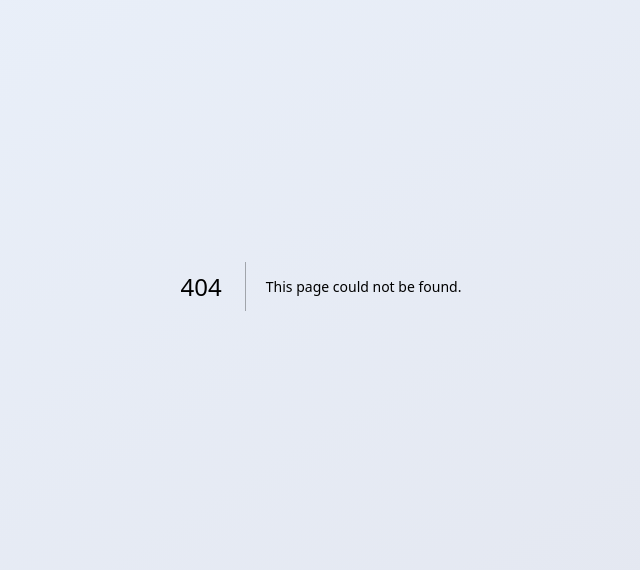
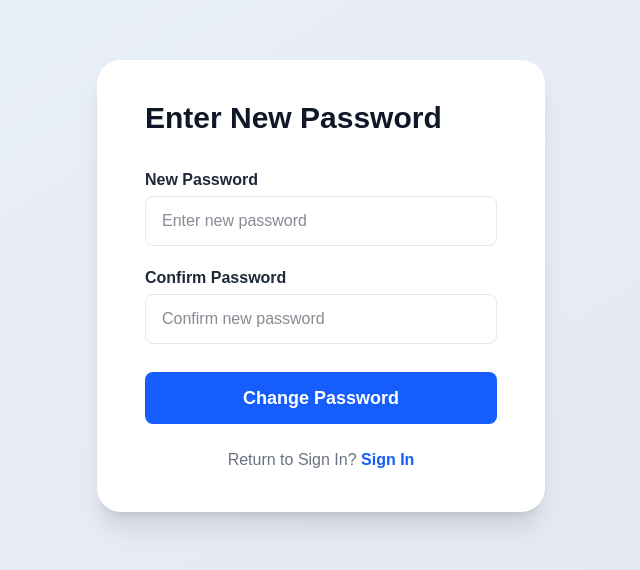
Before and after one commit to willspot/Health-Tracker, a Next.js app in the folder frontend/: page /forgot-password in a window 1280 px wide. Before the commit this address had no page. Shown: the part 114-684 px from the top of the page, without its empty margins (319-959 px from the left). Built offline with nearby package versions, Linux system fonts and the light colour scheme; no server answers.

Commit message:
forgot password added

```diff
--- /dev/null
+++ b/frontend/src/app/confirm-email/page.tsx
@@ -0,0 +1,113 @@
+"use client";
+import { useState } from "react";
+
+const API_URL = process.env.NEXT_PUBLIC_API_URL;
+
+export default function Confirmemail() {
+  const [email, setEmail] = useState("");
+  const [error, setError] = useState("");
+  const [loading, setLoading] = useState(false);
+  const [showPopup, setShowPopup] = useState(false);
+
+  const checkEmail = async (email: string) => {
+    try {
+      const response = await fetch(`${API_URL}/check-email`, {
+        method: "POST",
+        headers: {
+          "Content-Type": "application/json",
+          Accept: "application/json",
+        },
+        body: JSON.stringify({ email }),
+      });
+
+      const data = await response.json();
+
+      // redirect to include email in query string
+    if (response.ok && data.exists) {
+        window.location.href = `/forgot-password?email=${encodeURIComponent(email)}`;
+    } else {
+        // Email not found → show popup
+        setShowPopup(true);
+      }
+    } catch (err) {
+      console.error("Error checking email:", err);
+      setError("Something went wrong. Please try again.");
+    }
+  };
+
+  const handleSubmit = async (e: React.FormEvent) => {
+    e.preventDefault();
+    setError("");
+    setShowPopup(false);
+    setLoading(true);
+
+    await checkEmail(email);
+
+    setLoading(false);
+  };
+
+  return (
+    <div className="min-h-screen flex items-center justify-center bg-gradient-to-br from-[#eaf1fb] to-[#e3e6ef]">
+      <div className="bg-white rounded-3xl shadow-xl px-12 py-10 w-full max-w-md flex flex-col items-center">
+        <h1 className="text-3xl font-bold text-gray-900 mb-8 w-full text-left">
+          Confirm Email
+        </h1>
+        <form className="w-full flex flex-col gap-5" onSubmit={handleSubmit}>
+          <div>
+            <label className="block text-base font-semibold text-gray-800 mb-1">
+              Email
+            </label>
+            <input
+              type="email"
+              className="w-full px-4 py-3 rounded-lg border text-gray-900 border-gray-200 focus:outline-none focus:border-blue-500 transition text-base"
+              placeholder="Enter your email"
+              value={email}
+              onChange={(e) => setEmail(e.target.value)}
+              required
+            />
+          </div>
+          <button
+            type="submit"
+            className="w-full mt-2 py-3 rounded-lg bg-blue-600 text-white font-semibold text-lg hover:bg-blue-700 transition"
+            disabled={loading}
+          >
+            {loading ? "Checking..." : "Confirm"}
+          </button>
+
+          {error && <div className="text-red-600 text-center mt-2">{error}</div>}
+        </form>
+
+        {/* Custom popup */}
+        {showPopup && (
+          <div className="fixed inset-0 flex items-center justify-center bg-black/50">
+            <div className="bg-white rounded-xl shadow-lg p-6 max-w-sm text-center">
+              <h2 className="text-lg font-bold text-gray-900 mb-3">
+                Email Not Found
+              </h2>
+              <p className="text-gray-600 mb-5">
+                The email you entered is not registered. Please try again or
+                sign up.
+              </p>
+              <button
+                onClick={() => setShowPopup(false)}
+                className="px-6 py-2 rounded-lg bg-blue-600 text-white font-semibold hover:bg-blue-700 transition"
+              >
+                Close
+              </button>
+            </div>
+          </div>
+        )}
+
+        <div className="mt-6 text-center w-full">
+          <span className="text-gray-500 text-base">Back to Sign In? </span>
+          <a
+            href="/login"
+            className="text-blue-600 font-semibold hover:underline text-base"
+          >
+            Sign In
+          </a>
+        </div>
+      </div>
+    </div>
+  );
+}
--- /dev/null
+++ b/frontend/src/app/forgot-password/page.tsx
@@ -0,0 +1,121 @@
+"use client";
+import { useState, useEffect } from "react";
+import { useSearchParams } from "next/navigation";
+
+const API_URL = process.env.NEXT_PUBLIC_API_URL;
+
+export default function ForgotPassword() {
+  const searchParams = useSearchParams();
+  const emailFromQuery = searchParams.get("email") || "";
+
+  const [email, setEmail] = useState(emailFromQuery);
+  const [password, setPassword] = useState("");
+  const [confirmPassword, setConfirmPassword] = useState("");
+  const [error, setError] = useState("");
+  const [success, setSuccess] = useState("");
+  const [loading, setLoading] = useState(false);
+
+  useEffect(() => {
+    if (emailFromQuery) setEmail(emailFromQuery);
+  }, [emailFromQuery]);
+
+  const handleSubmit = async (e: React.FormEvent) => {
+    e.preventDefault();
+    setError("");
+    setSuccess("");
+
+    if (password !== confirmPassword) {
+      setError("Passwords do not match");
+      return;
+    }
+
+    setLoading(true);
+    try {
+      const response = await fetch(`${API_URL}/reset-password`, {
+        method: "POST",
+        headers: {
+          "Content-Type": "application/json",
+          Accept: "application/json",
+        },
+        body: JSON.stringify({
+          email,
+          password,
+          password_confirmation: confirmPassword,
+        }),
+      });
+
+      const data = await response.json();
+
+      if (response.ok) {
+        setSuccess("Password updated successfully. Redirecting to login...");
+        setTimeout(() => {
+          window.location.href = "/login";
+        }, 2000);
+      } else {
+        setError(data.message || "Failed to reset password");
+      }
+    } catch (err) {
+      setError("An error occurred. Please try again.");
+    }
+    setLoading(false);
+  };
+
+  return (
+    <div className="min-h-screen flex items-center justify-center bg-gradient-to-br from-[#eaf1fb] to-[#e3e6ef]">
+      <div className="bg-white rounded-3xl shadow-xl px-12 py-10 w-full max-w-md flex flex-col items-center">
+        <h1 className="text-3xl font-bold text-gray-900 mb-8 w-full text-left">
+          Enter New Password
+        </h1>
+        <form className="w-full flex flex-col gap-5" onSubmit={handleSubmit}>
+          <div>
+            <label className="block text-base font-semibold text-gray-800 mb-1">
+              New Password
+            </label>
+            <input
+              type="password"
+              className="w-full px-4 py-3 rounded-lg border text-gray-900 border-gray-200 focus:outline-none focus:border-blue-500 transition text-base"
+              placeholder="Enter new password"
+              value={password}
+              onChange={(e) => setPassword(e.target.value)}
+              required
+            />
+          </div>
+          <div>
+            <label className="block text-base font-semibold text-gray-800 mb-1">
+              Confirm Password
+            </label>
+            <input
+              type="password"
+              className="w-full px-4 py-3 rounded-lg border text-gray-900 border-gray-200 focus:outline-none focus:border-blue-500 transition text-base"
+              placeholder="Confirm new password"
+              value={confirmPassword}
+              onChange={(e) => setConfirmPassword(e.target.value)}
+              required
+            />
+          </div>
+          <button
+            type="submit"
+            className="w-full mt-2 py-3 rounded-lg bg-blue-600 text-white font-semibold text-lg hover:bg-blue-700 transition"
+            disabled={loading}
+          >
+            {loading ? "Updating..." : "Change Password"}
+          </button>
+
+          {error && <div className="text-red-600 text-center mt-2">{error}</div>}
+          {success && (
+            <div className="text-green-600 text-center mt-2">{success}</div>
+          )}
+        </form>
+        <div className="mt-6 text-center w-full">
+          <span className="text-gray-500 text-base">Return to Sign In? </span>
+          <a
+            href="/login"
+            className="text-blue-600 font-semibold hover:underline text-base"
+          >
+            Sign In
+          </a>
+        </div>
+      </div>
+    </div>
+  );
+}
--- a/frontend/src/app/login/page.tsx
+++ b/frontend/src/app/login/page.tsx
@@ -105,6 +105,14 @@ export default function SignIn() {
               required
             />
           </div>
+          <div className="text-right w-full">
+            <a
+              href="/confirm-email"
+              className="text-blue-600 font-semibold hover:underline text-base"
+            >
+              Forgot Password?
+            </a>
+          </div>
           <button
             type="submit"
             className="w-full mt-2 py-3 rounded-lg bg-blue-600 text-white font-semibold text-lg hover:bg-blue-700 transition"
```
Also changed, not shown: 2 other files (tests, documents, lock files or other folders).
